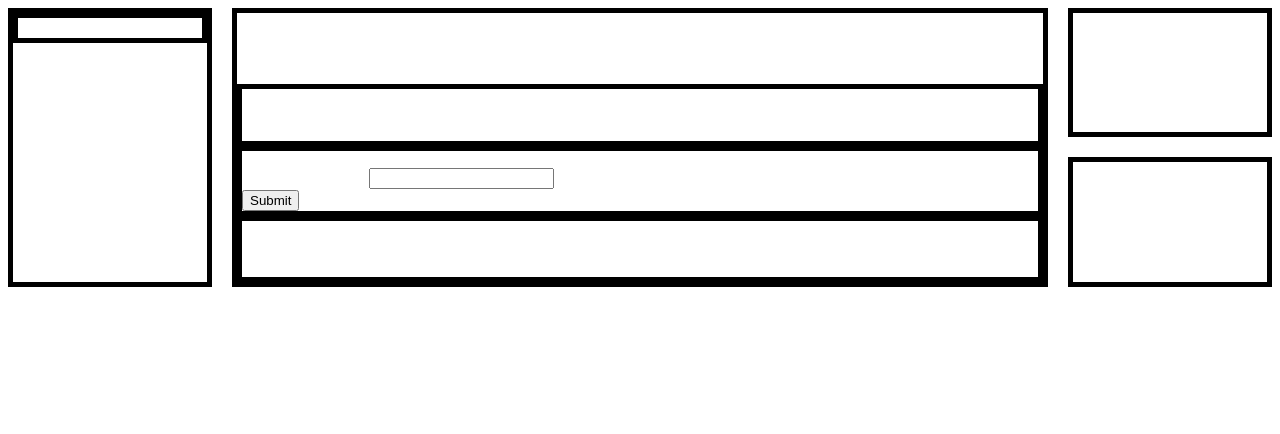
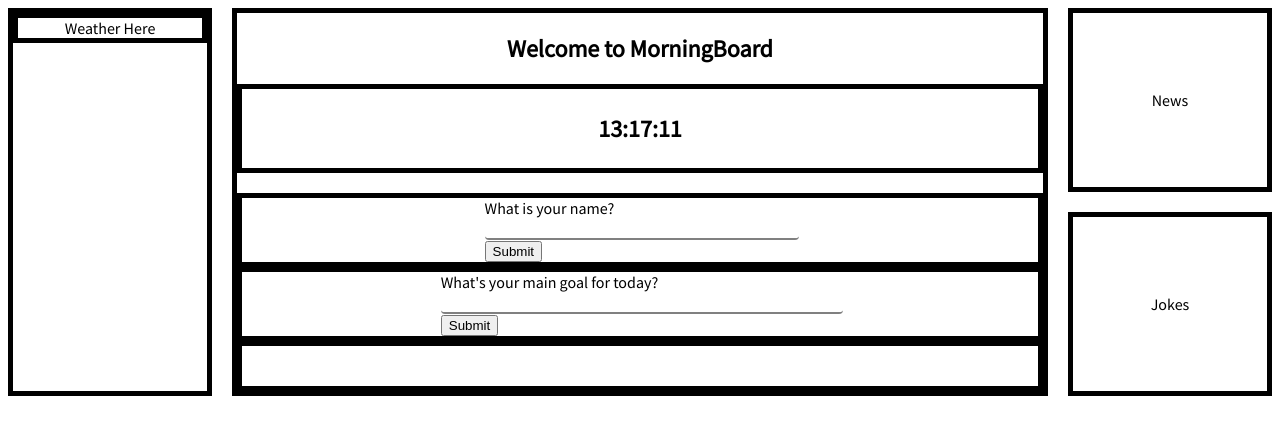
Before and after one commit to alikillen/welcome-board, a plain HTML site: page index.html in a window 1280 px wide. Drawn offline with nearby package versions, Linux system fonts and the light colour scheme; no server answers.

Commit message:
testing branch - styling, goal function, welcome msg, news API, fix background

```diff
--- a/index.html
+++ b/index.html
@@ -20,19 +20,36 @@
         <div class="weatherDiv">Weather Here</div>
       </div>
       <article class="content">
-          <h1>Main content area</h1>
+        <!-- main content here -->
+          <h1>
+            <div class = "dynamicWelcomeMessage">
+            Welcome to MorningBoard
+            </div>
+          </h1>
+          <h1>
           <div id="clockDisplay" class="time">
             <p id="test"></p>
           </div>
-          <div class="name">
-            <p id="welcome"></p>
-            <form id="entername">
-              What is your name:<input type="text" id="name" /><br/>
+          </h1>
+          <div class="nameDiv">
+            <p id="namePara"></p>
+            <form id="nameForm">
+              What is your name?<input type="text" id="nameText" /><br/>
               <input type="button" value="Submit" onclick="writeName();" />
             </form>
         </div>
+        <div class = "goalDiv">
+          <p id = "goalPara">
+          <form id="goalForm">
+            What's your main goal for today?<input type="text" id="goalText" /><br/>
+            <input type="button" value="Submit" onclick="writeGoal();" />
+          </form>
+        </p>
+        </div>
           <div class="quote">
             <p id="quote"></p>
+            <br>
+            <br>
             <small id="author"></small>
             <br>
             <br>
--- a/index.js
+++ b/index.js
@@ -36,6 +36,7 @@ function getBackgroundImage() {
       // console.log(photoUrl)
       //   console.log(the_html)
       document.getElementById('the_html').style.backgroundImage = "url(" + photoUrl + ")"
+      // edit opacity here
         })
 
 
@@ -46,14 +47,70 @@ function getBackgroundImage() {
 }
 
 function writeName() {
-  let welcomeMsg = document.getElementById('welcome');
-  let name = document.getElementById('name');
-  let formContent = document.getElementById('entername');
+  let nameDiv = document.getElementById('nameDiv');
+  let namePara = document.getElementById('namePara')
+  let name = document.getElementById('nameText');
+  let formContent = document.getElementById('nameForm');
 
-  welcomeMsg.innerHTML = "Welcome "+ name.value;
-  // remove form text input box after name is entered
+  namePara.innerHTML = "Welcome "+ name.value;
+  // // remove form text input box after name is entered
   formContent.innerHTML = "";
+  // console.log(name.value)
+  // let welcomeMessageDiv = document.getElementById("dynamicWelcomeMessage")
+  // console.log(welcomeMessageDiv)
+
+  // trying to return name value into welcome message div
+  // if (name.value !== undefined){
+  //   let welcomeMessageDiv = document.getElementById("dynamicWelcomeMessage")
+  //   console.log(welcomeMessageDiv)
+  //   welcomeMessageDiv.innerHTML = `Welcome, ${name.value}`
+  //   // name.innerHTML = "";
+  //   nameDiv.innerHTML = "";
+  // }
+
 }
+
+function getNews (){
+  fetch('http://newsapi.org/v2/top-headlines?country=au&apiKey=b4206a91352b415dbd530477c1c6c1ea', {mode: 'cors'})
+  // get rid of secret key/dont upload
+  // fix CORS - refactor into XML?
+  .then(response => response.json())
+  .then(function(data) {
+    console.log(data)
+    // let newsHeadline =
+    // get data from json api news object
+    // let newsUl = document.createElement('ul')
+
+    // for each headline create a li inside the div, append to ul, append ul to div
+    // data.forEach {headline,
+
+
+    // headlineLi = document.createElement('li')
+    // headlineLi.innerHTML =
+    // // and set innerhtml of li to include hyperlink to article
+    // }
+
+  // document.getElementById("news").append(newsUl)
+
+    //
+        })
+
+
+  .catch(function(error) {
+    console.log(error)
+  });
+
+}
+
+
+function writeGoal(){
+  let goalPara = document.getElementById('goalPara');
+  let goalForm = document.getElementById('goalForm');
+  // let goalFormContent = document.getElementById('goalText');
+  goalPara.innerHTML = `Today's Goal: ${goalText.value}`;
+  goalForm.innerHTML = "";
+}
+
 
 // do it all in one onload function in JS file
 // When the page is loaded/refreshed, calls all funcs
@@ -62,4 +119,5 @@ window.onload = function display () {
   showTime();
   getQuote();
   getBackgroundImage();
+  getNews();
 }
--- a/style.scss
+++ b/style.scss
@@ -5,33 +5,66 @@ html {
   background-repeat: no-repeat;
   background-position: center;
   // background-color: aliceblue;
-  color: white;
+  color: black;
+
 }
 
 h1 {
   // justify-text: center;
 }
 
+input[type=text] {
+  width: 100%;
+  border: none;
+  border-bottom: 2px solid grey;
+  border-radius: 4px;
+}
+
 .content {
   grid-area: content;
   border: 5px solid black;
+  // display: flex;
+  // align-items: center;
+  // justify-content: center;
 }
 
+.dynamicWelcomeMessage {
+  display: flex;
+  align-items: center;
+  justify-content: center;
+}
 .weatherDiv {
   border: 5px solid black;
+  display: flex;
+  align-items: center;
+  justify-content: center;
 }
 
 .todoDiv {
   border: 5px solid black;
+
 }
 
 .time {
   border: 5px solid black;
   // text-justify: center;
+  display: flex;
+  align-items: center;
+  justify-content: center;
 }
 
-.name {
+.goalDiv {
   border: 5px solid black;
+  display: flex;
+  align-items: center;
+  justify-content: center;
+}
+
+.nameDiv {
+  border: 5px solid black;
+  display: flex;
+  align-items: center;
+  justify-content: center;
 }
 .main-left {
   grid-area: main-left;
@@ -40,14 +73,23 @@ h1 {
 .news {
   grid-area: news;
   border: 5px solid black;
+  display: flex;
+  align-items: center;
+  justify-content: center;
 }
 .jokes {
   grid-area: jokes;
   border: 5px solid black;
+  display: flex;
+  align-items: center;
+  justify-content: center;
 }
 .quote {
   grid-area: quote;
   border: 5px solid black;
+  display: flex;
+  align-items: center;
+  justify-content: center;
 }
 
 .wrapper {
```
Also changed, not shown: style.css, 1 other file.
